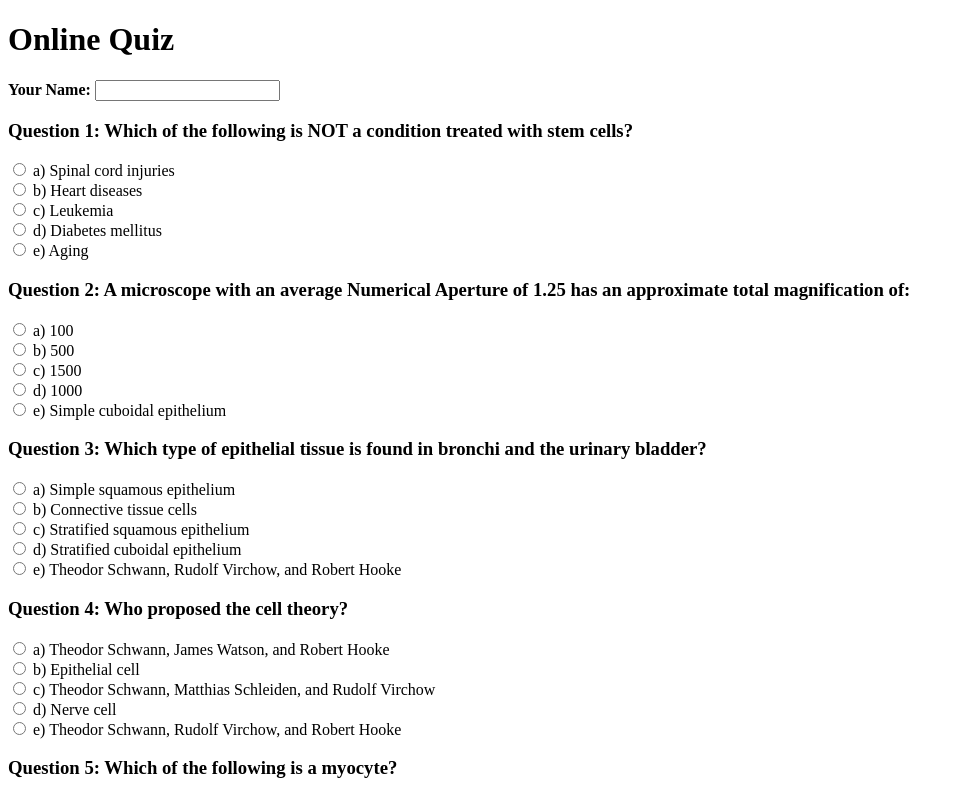
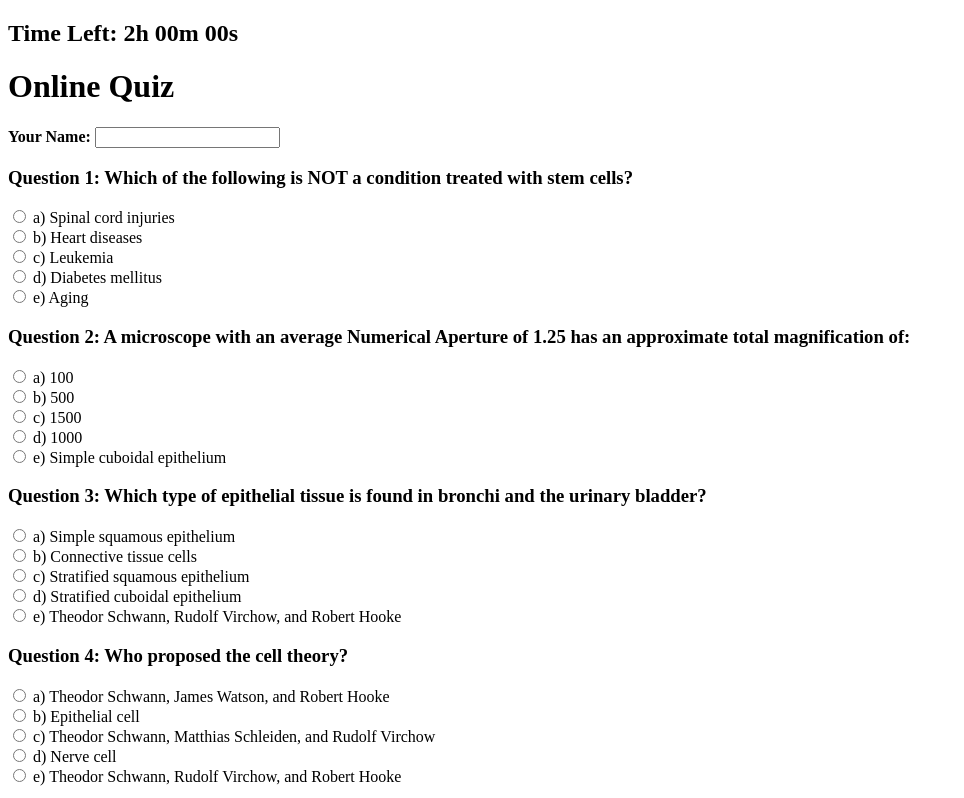
Before and after one commit to Herman1510/Test, a plain HTML site: page index.html in a window 1280 px wide. Shown: the top 798 px of the page, without its empty margins (0-964 px from the left). Drawn offline with Linux system fonts and the light colour scheme; no server answers.

Commit message:
Update index.html

```diff
--- a/index.html
+++ b/index.html
@@ -9,6 +9,7 @@
     <script defer src="script.js"></script>
 </head>
 <body>
+    <h2 id="timer">Time Left: 2h 00m 00s</h2>
     <h1>Online Quiz</h1>
 
     <!-- Student Quiz Form -->
```
